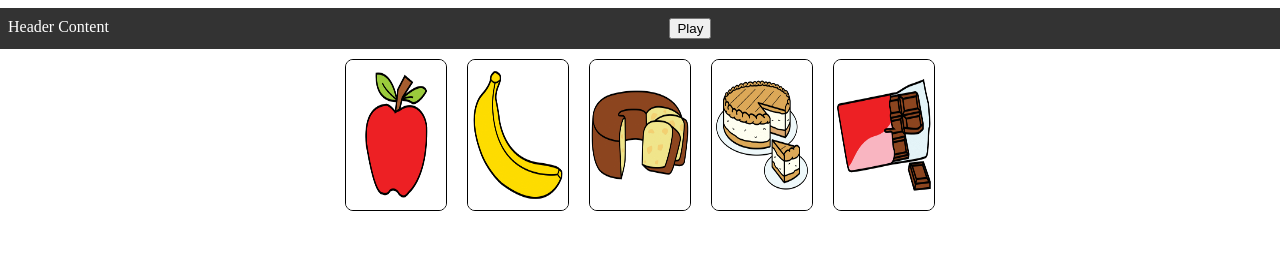
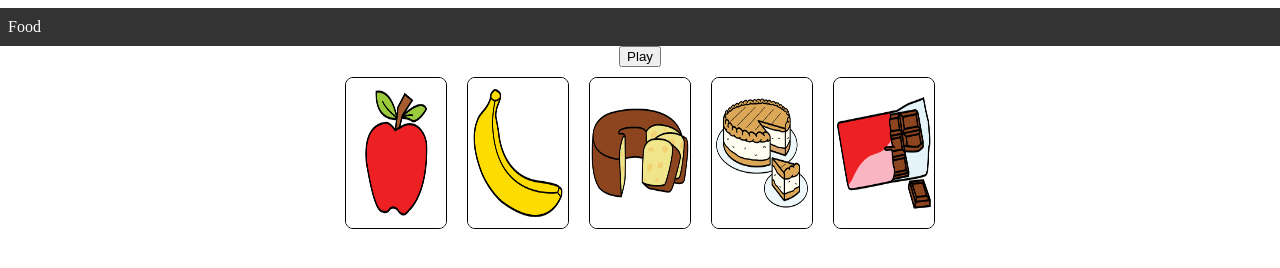
Before and after one commit to MBABHISHEK/alternative-Communication, a plain HTML site: page food.html in a window 1280 px wide. Drawn offline with Linux system fonts and the light colour scheme.

Commit message:
Update food.html

```diff
--- a/food.html
+++ b/food.html
@@ -44,7 +44,9 @@
 </head>
 <body>
   <div id="header">
-    Header Content
+    Food
+  </div>
+  <div>
     <button onclick="playButtonClicked()">Play</button>
     <div id="headerContainer"></div>
   </div>
```
